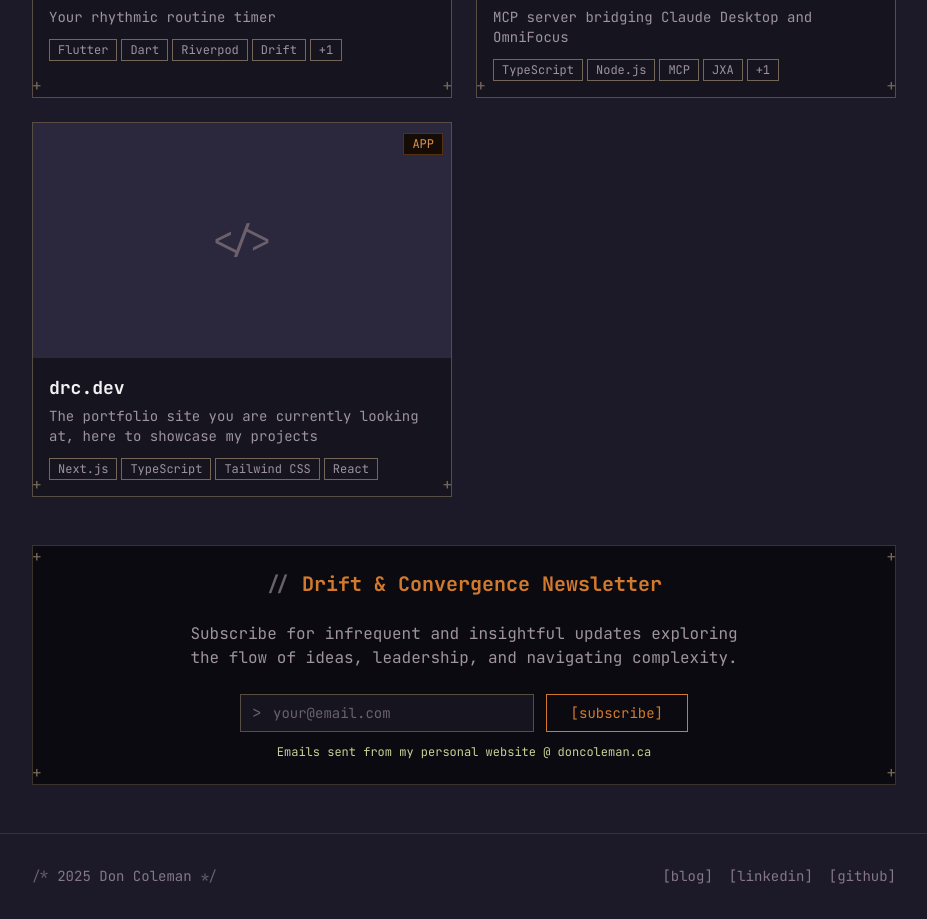
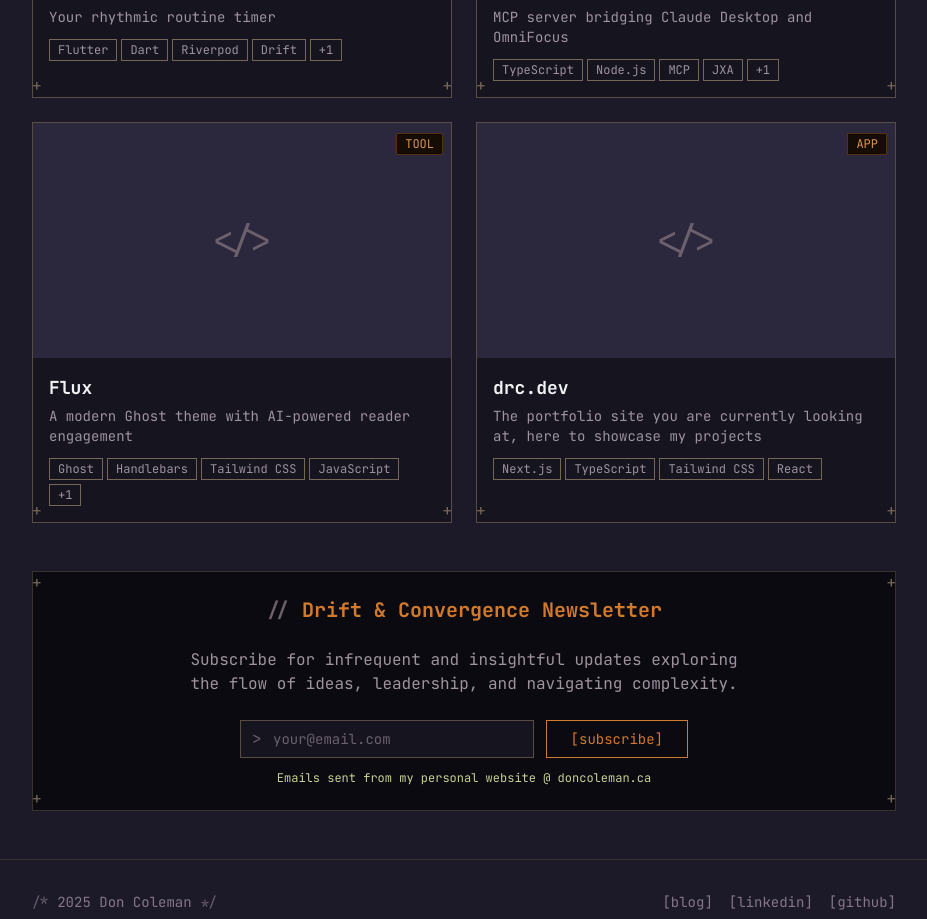
Before and after one commit to drcdev/drcdev.github.io, a Next.js app: page / in a window 1280 px wide. Shown: the part 800-1719 px from the top of the page, without its empty margins (176-1103 px from the left). Built offline with nearby package versions, Linux system fonts and the light colour scheme.

Commit message:
Add Flux Ghost theme project
🤖 Generated with [Claude Code](https://claude.com/claude-code)

Co-Authored-By: Claude Opus 4.5 <noreply@anthropic.com>

```diff
--- a/src/data/projects.ts
+++ b/src/data/projects.ts
@@ -67,6 +67,37 @@ Configure in Claude Desktop's MCP settings to start managing tasks through conve
     featured: true,
   },
   {
+    slug: "flux",
+    title: "Flux",
+    tagline: "A modern Ghost theme with AI-powered reader engagement",
+    description: `
+A production-ready Ghost theme built for publishers who need intelligent content engagement and multi-segment newsletters.
+
+## Key Features
+
+- **Newsletter Segmentation** - Multiple newsletter streams (Convergence & Drift) with independent branding, subscription buttons, and timeline presentations
+- **AI Reader Engagement** - Critical questions and related topics generated by AI to deepen understanding; supports multiple models (GPT-5, Claude) with member-only regeneration
+- **Dark Mode** - Three-state toggle (light/dark/auto) with system preference detection and FOUC prevention
+- **Tailwind v4** - CSS-first configuration with dynamic accent color theming derived from Ghost settings
+
+## Security
+
+Built with security defaults including Content Security Policy headers, Subresource Integrity hashing, and DOMPurify sanitization for AI-generated content.
+
+## AI Gateway
+
+Optional Express.js API gateway for secure AI integration with rate limiting, cost tracking, and an analytics dashboard. Deploys to Fly.io with persistent SQLite storage.
+    `.trim(),
+    screenshots: [],
+    technologies: ["Ghost", "Handlebars", "Tailwind CSS", "JavaScript", "Node.js"],
+    category: "tool",
+    links: {
+      github: "https://github.com/drcdev/flux",
+      live: "https://www.doncoleman.ca",
+    },
+    featured: true,
+  },
+  {
     slug: "drcdev-github-io",
     title: "drc.dev",
     tagline:
```
